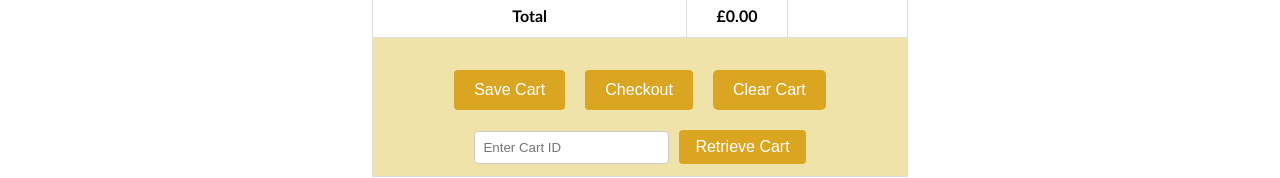
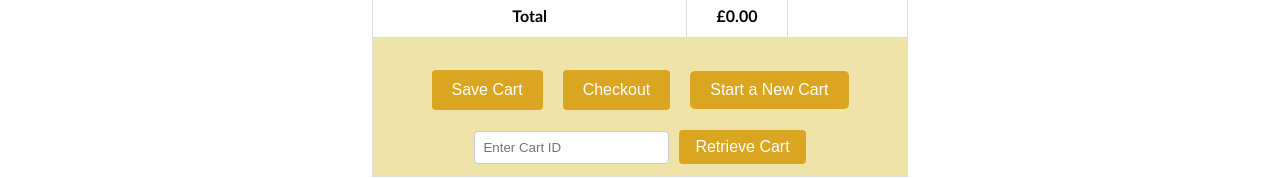
Before and after one commit to dmc93/SaharaStationery, a React (Create React App) app in the folder LegacyCodeFE/: page /cart in a window 1280 px wide. Shown: the part 438-616 px from the top of the page. Built offline with nearby package versions, Linux system fonts and the light colour scheme; no server answers.

Commit message:
Removed clearcart component to only use start new cart component

```diff
--- a/LegacyCodeFE/src/CSS/CartActions.css
+++ b/LegacyCodeFE/src/CSS/CartActions.css
@@ -1,17 +1,12 @@
-
-.button-container, .retrieve-cart {
-    width: 100%;
-}
-
 .button-container {
     display: flex;
     justify-content: center;
     gap: 20px;
     margin-top: 20px;
+    align-items: center;
 }
 
-
-.save-cart-btn, .checkout-btn {
+.save-cart-btn, .checkout-btn, .start-new-cart-actions-btn {
     padding: 10px 20px;
     border: none;
     border-radius: 4px;
@@ -21,19 +16,19 @@
     font-size: 16px;
     text-align: center;
     height: 40px;
-    flex: 1;
+    display: flex;
+    align-items: center;
+    justify-content: center;
 }
 
-.save-cart-btn:hover, .checkout-btn:hover {
+.save-cart-btn:hover, .checkout-btn:hover, .start-new-cart-actions-btn:hover {
     background-color: #cc9900;
 }
-
 
 .retrieve-cart {
     margin-top: 20px;
     text-align: center;
 }
-
 
 .retrieve-cart input {
     padding: 8px;
--- a/LegacyCodeFE/src/CSS/CartPage.css
+++ b/LegacyCodeFE/src/CSS/CartPage.css
@@ -4,6 +4,7 @@
     padding: 20px;
     box-sizing: border-box;
     padding-top: 120px;
+    text-align: center;
 }
 
 .cart-page h1 {
@@ -59,24 +60,31 @@
     background-color: #cc9900;
 }
 
-.cart-page .start-new-cart {
+
+.cart-page .start-new-cart-page-btn {
     text-align: center;
     margin-top: 20px;
 }
 
-.cart-page .start-new-cart button {
-    padding: 10px 20px;
+.start-new-cart-page-btn {
+    padding: 12px 24px;
     border: none;
-    border-radius: 4px;
+    border-radius: 6px;
+    cursor: pointer;
     background-color: goldenrod;
     color: white;
-    cursor: pointer;
-    font-size: 1rem;
+    font-size: 18px;
+    text-align: center;
+    height: 45px;
+    display: flex;
+    align-items: center;
+    justify-content: center;
 }
 
-.cart-page .start-new-cart button:hover {
+.start-new-cart-page-btn:hover {
     background-color: #cc9900;
 }
+
 
 
 
--- a/LegacyCodeFE/src/components/CartActions.jsx
+++ b/LegacyCodeFE/src/components/CartActions.jsx
@@ -2,7 +2,7 @@ import React, { useState } from 'react';
 import SaveCartButton from './SaveCartButton';
 import CheckoutButton from './CheckoutButton';
 import RetrieveCart from './RetrieveCart';
-import ClearCartButton from './ClearCartButton';
+import StartNewCart from './StartNewCart';
 import '../CSS/CartActions.css';
 import { useCart } from './CartContext';
 
@@ -10,12 +10,6 @@ const CartActions = () => {
     const { clearCart } = useCart();
     const [inputValue, setInputValue] = useState('');
     const [cartLoaded, setCartLoaded] = useState(false);
-
-    const clearAll = () => {
-        clearCart();
-        setInputValue('');
-        setCartLoaded(false);
-    };
 
     const handleCartRetrieve = () => {
         setCartLoaded(true);
@@ -26,7 +20,7 @@ const CartActions = () => {
             <div className="button-container">
                 <SaveCartButton className="save-cart-btn" isUpdate={cartLoaded} />
                 <CheckoutButton className="checkout-btn" />
-                <ClearCartButton className="clear-cart-btn" onClear={clearAll} />
+                <StartNewCart className="new-cart-btn" clearCart={clearCart} />
             </div>
             <div className="retrieve-cart">
                 <RetrieveCart
--- a/LegacyCodeFE/src/components/ClearCartButton.jsx
+++ /dev/null
@@ -1,22 +0,0 @@
-import React from 'react';
-import { useCart } from './CartContext';
-import '../CSS/CartActions.css';
-
-const ClearCartButton = ({ onClear }) => {
-    const { clearCart } = useCart();
-
-    const handleClearCart = () => {
-        clearCart();
-        if (onClear) {
-            onClear();
-        }
-    };
-
-    return (
-        <button className="clear-cart-btn" onClick={handleClearCart}>
-            Clear Cart
-        </button>
-    );
-};
-
-export default ClearCartButton;
--- /dev/null
+++ b/LegacyCodeFE/src/components/StartNewCart.jsx
@@ -0,0 +1,23 @@
+import React from 'react';
+import { useNavigate } from 'react-router-dom';
+
+const StartNewCart = ({ clearCart, className }) => {
+    const navigate = useNavigate();
+
+    const handleClearCart = () => {
+        localStorage.removeItem('cartId');
+        localStorage.removeItem('cartStatus');
+        localStorage.removeItem('isLoaded');
+
+        clearCart();
+        navigate('/shop');
+    };
+
+    return (
+        <div className="start-new-cart">
+            <button className={className} onClick={handleClearCart}>Start a New Cart</button>
+        </div>
+    );
+};
+
+export default StartNewCart;
--- a/LegacyCodeFE/src/pages/CartPage.jsx
+++ b/LegacyCodeFE/src/pages/CartPage.jsx
@@ -3,6 +3,7 @@ import React, { useEffect, useState } from 'react';
 import { useCart } from '../components/CartContext';
 import useFetchItems from '../components/FetchItems';
 import CartTable from '../components/CartTable';
+import StartNewCart from '../components/StartNewCart';
 import { useNavigate } from 'react-router-dom';
 
 const CartPage = () => {
@@ -60,27 +61,14 @@ const CartPage = () => {
     const total = parseFloat(calculateTotal());
     const serviceCharge = calculateServiceCharge(total);
 
-    const handleClearCart = () => {
-
-        localStorage.removeItem('cartId');
-        localStorage.removeItem('cartStatus');
-        localStorage.removeItem('isLoaded');
-
-
-        clearCart();
-
-        setItemMap({});
-        navigate('/shop')
-    };
-
     return (
         <div className="cart-page">
             <h1>Your Cart</h1>
             {isCartCompleted ? (
                 <div>
                     <p>The cart has been completed and cannot be modified.</p>
-                    <div className="start-new-cart">
-                    <button onClick={handleClearCart}>Start a New Cart</button>
+                    <div className="start-new-cart-page-btn">
+                        <StartNewCart clearCart={clearCart} />
                     </div>
                 </div>
             ) : (
```
